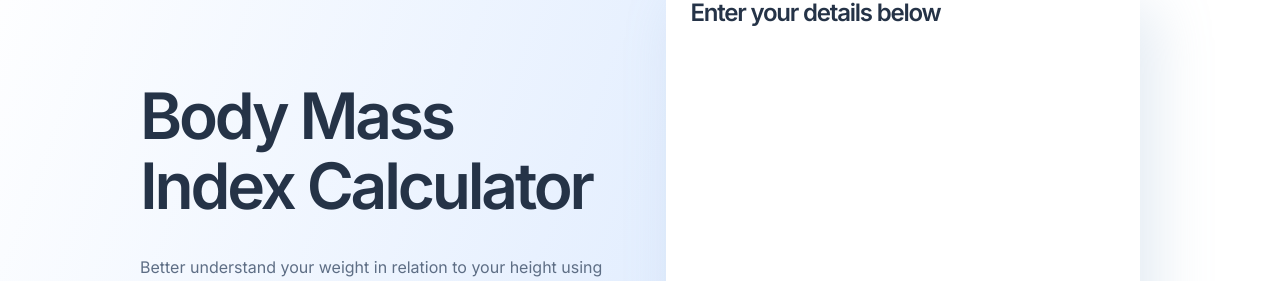
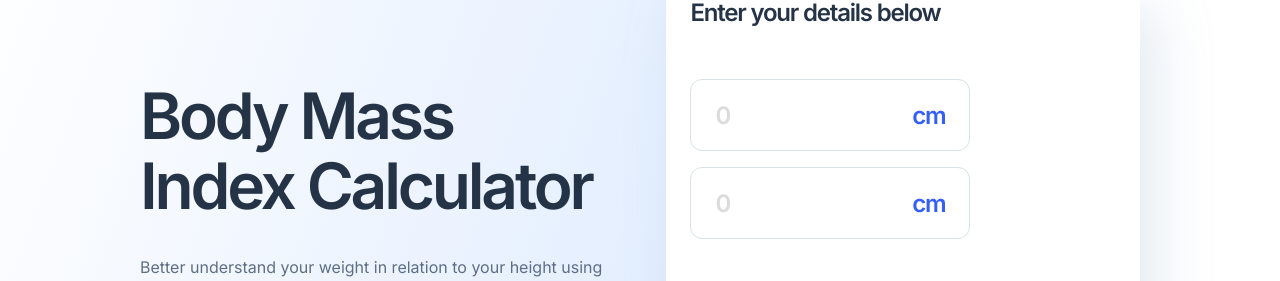
Before and after one commit to caarlosdamian/bmi-calculator, a Next.js app: page / in a window 1280 px wide. Shown: the part 140-421 px from the top of the page. Built offline with nearby package versions, Linux system fonts and the light colour scheme.

Commit message:
feat(components): added input componet

```diff
--- a/src/components/calculator/Calculator.module.css
+++ b/src/components/calculator/Calculator.module.css
@@ -21,7 +21,17 @@
 
 @media (min-width: 993px) {
     .calculator {
-       width: 564px;
-height: 484px;
+        width: 564px;
+        height: 484px;
     }
 }
+
+.calculator__inputs {
+    display: grid;
+    gap: 16px;
+
+}
+
+.imperial {
+    grid-template-columns: repeat(2, 1fr);
+}
--- a/src/components/calculator/Calculator.tsx
+++ b/src/components/calculator/Calculator.tsx
@@ -1,12 +1,18 @@
 import React from 'react';
 import styles from './Calculator.module.css';
+import { NumbericInput } from '../numericInput/NumbericInput';
 
 export const Calculator = () => {
   return (
     <div className={styles.calculator}>
       <h2 className={styles.calculator__title}>Enter your details below</h2>
-      <div className={styles.calculator__controls}></div>
-      <div className={styles.calculator__inputs}></div>
+      <div className={styles.calculator__controls}>
+
+      </div>
+      <div className={styles.calculator__inputs}>
+      <NumbericInput placeholder='0'/>
+      <NumbericInput placeholder='0'/>
+      </div>
       <div className={styles.calculator__data}></div>
     </div>
   );
--- a/src/components/index.ts
+++ b/src/components/index.ts
@@ -1 +1,2 @@
+export { NumbericInput } from "./numericInput/NumbericInput";
 export { Calculator } from "./calculator/Calculator";
--- /dev/null
+++ b/src/components/numericInput/NumbericInput.tsx
@@ -0,0 +1,13 @@
+import React, { InputHTMLAttributes } from 'react';
+import styles from './NumericInput.module.css';
+
+interface Props extends InputHTMLAttributes<HTMLInputElement> {}
+
+export const NumbericInput = ({ ...props }: Props) => {
+  return (
+    <div className={styles.container}>
+      <input {...props} className={styles.input} type="number" name="" id="" />
+      <p className={styles.label}> cm</p>
+    </div>
+  );
+};
--- /dev/null
+++ b/src/components/numericInput/NumericInput.module.css
@@ -0,0 +1,38 @@
+.container {
+    display: flex;
+    border-radius: 12px;
+    border: 1px solid #D8E2E7;
+    background: var(--pure-white, #FFF);
+    padding: 20px 24px;
+    display: flex;
+    justify-content: space-between;
+    align-items: center;
+    max-width: 280px;
+}
+
+.input {
+    outline: none;
+    border: none;
+    /* border-radius: 12px; */
+    min-height: 30px;
+    color: var(--gunmetal);
+    font-size: 24px;
+    font-weight: 600;
+    letter-spacing: -1.2px;
+    /* max-width: 173px;
+    wi */
+    width: 100%;
+}
+
+.input::placeholder {
+    opacity: 0.25;
+
+}
+
+.label {
+color: var(--blue, #345FF6);
+font-size: 24px;
+font-family: Inter;
+font-weight: 600;
+letter-spacing: -1.2px;
+}
```
